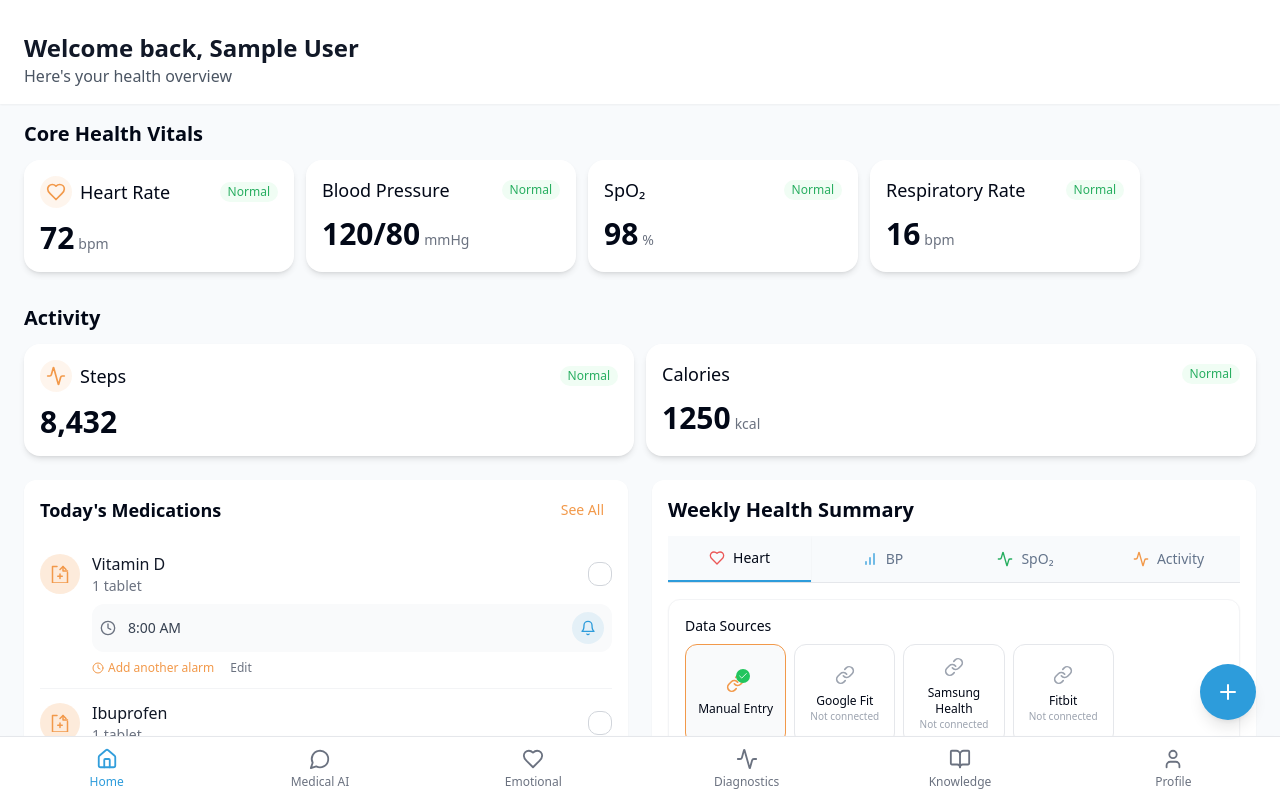
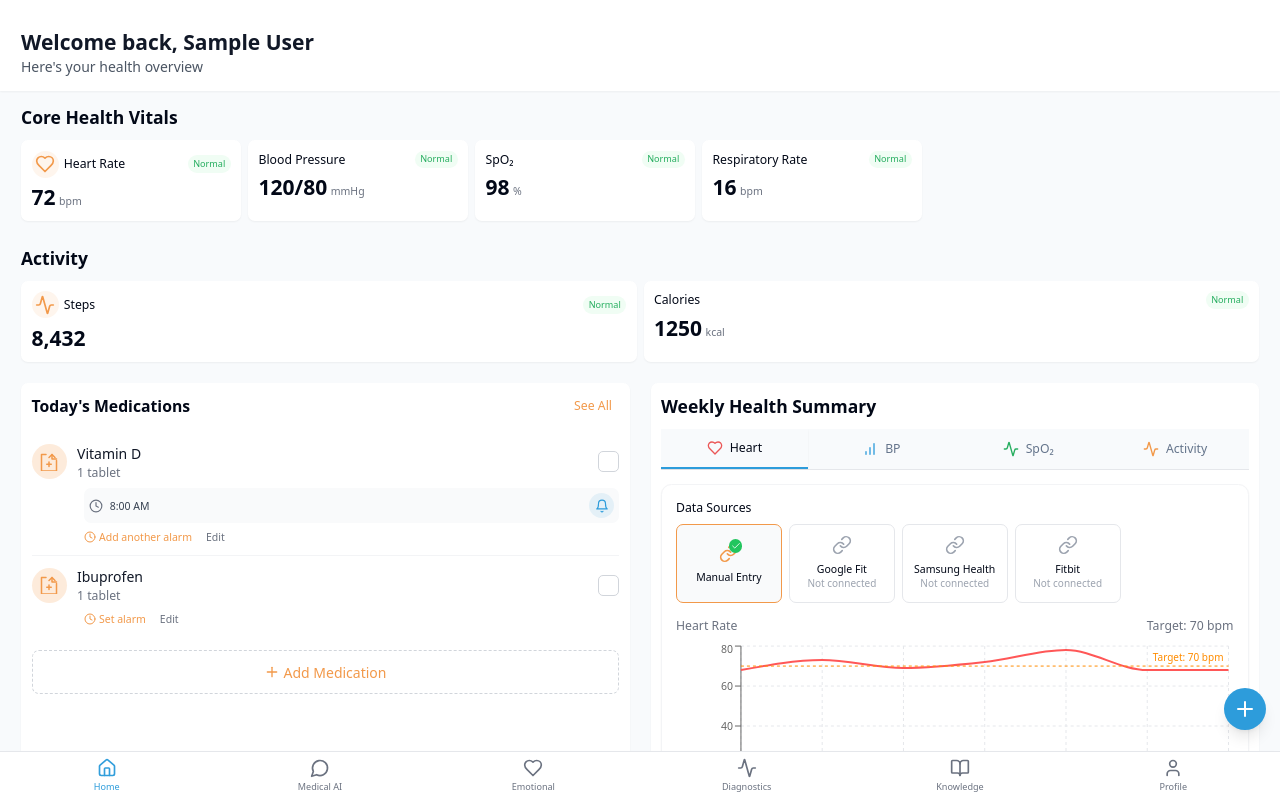
Before and after one commit to Taj543/empathic-health-nexus, a React (Vite) app: page / in a window 1280 px wide. Built offline with nearby package versions, Linux system fonts and the light colour scheme; sample sign-in values are in the browser's storage.

Commit message:
Fix: Improve UI layout and sizing

```diff
--- a/src/components/health/ActionButton.tsx
+++ b/src/components/health/ActionButton.tsx
@@ -18,12 +18,12 @@ export function ActionButton({
     <button
       onClick={onClick}
       className={cn(
-        "flex flex-col items-center justify-center p-4 rounded-2xl border bg-card shadow-sm hover:shadow-md transition-all android-ripple material-touch",
+        "flex flex-col items-center justify-center p-3 rounded-xl border bg-card shadow-sm hover:shadow-md transition-all android-ripple material-touch",
         className
       )}
     >
-      <div className="text-health-accent mb-2 p-2 bg-health-accent/10 rounded-full">{icon}</div>
-      <span className="text-sm font-medium">{label}</span>
+      <div className="text-health-accent mb-1 p-1.5 bg-health-accent/10 rounded-full">{icon}</div>
+      <span className="text-xs font-medium">{label}</span>
     </button>
   );
 }
--- a/src/components/health/BottomNavigation.tsx
+++ b/src/components/health/BottomNavigation.tsx
@@ -7,32 +7,32 @@ export function BottomNavigation() {
   const location = useLocation();
 
   const navItems = [
-    { icon: <Home size={22} />, label: "Home", path: "/" },
-    { icon: <MessageCircle size={22} />, label: "Medical AI", path: "/medical-ai" },
-    { icon: <Heart size={22} />, label: "Emotional", path: "/emotional" },
-    { icon: <Activity size={22} />, label: "Diagnostics", path: "/diagnostics" },
-    { icon: <BookOpen size={22} />, label: "Knowledge", path: "/knowledge" },
-    { icon: <User size={22} />, label: "Profile", path: "/profile" },
+    { icon: <Home size={20} />, label: "Home", path: "/" },
+    { icon: <MessageCircle size={20} />, label: "Medical AI", path: "/medical-ai" },
+    { icon: <Heart size={20} />, label: "Emotional", path: "/emotional" },
+    { icon: <Activity size={20} />, label: "Diagnostics", path: "/diagnostics" },
+    { icon: <BookOpen size={20} />, label: "Knowledge", path: "/knowledge" },
+    { icon: <User size={20} />, label: "Profile", path: "/profile" },
   ];
 
   return (
-    <div className="fixed bottom-0 left-0 right-0 flex justify-around items-center h-16 bg-white border-t border-gray-200 dark:bg-gray-900 dark:border-gray-800 elevation-3 z-20">
+    <div className="fixed bottom-0 left-0 right-0 flex justify-around items-center h-14 bg-white border-t border-gray-200 dark:bg-gray-900 dark:border-gray-800 elevation-3 z-20">
       {navItems.map((item) => (
         <Link
           key={item.path}
           to={item.path}
           className={cn(
-            "flex flex-col items-center justify-center py-1 px-2 w-full h-full android-ripple transition-colors",
+            "flex flex-col items-center justify-center py-1 px-1 w-full h-full android-ripple transition-colors",
             location.pathname === item.path
               ? "text-health-primary"
               : "text-gray-500"
           )}
         >
           <div className={cn(
-            "mb-1",
+            "mb-0.5",
             location.pathname === item.path && "animate-pulse-slow"
           )}>{item.icon}</div>
-          <span className="text-xs font-medium">{item.label}</span>
+          <span className="text-2xs font-medium">{item.label}</span>
         </Link>
       ))}
     </div>
--- a/src/components/health/HealthMetricCard.tsx
+++ b/src/components/health/HealthMetricCard.tsx
@@ -25,13 +25,13 @@ export function HealthMetricCard({
   };
 
   return (
-    <div className={cn("android-card flex flex-col elevation-2", className)}>
-      <div className="flex justify-between items-center mb-2">
-        <div className="flex items-center gap-2">
-          {icon && <div className="text-health-accent bg-health-accent/10 p-1.5 rounded-full">{icon}</div>}
-          <h3 className="android-text-title">{title}</h3>
+    <div className={cn("android-card flex flex-col elevation-1 py-3 px-3", className)}>
+      <div className="flex justify-between items-center mb-1">
+        <div className="flex items-center gap-1.5">
+          {icon && <div className="text-health-accent bg-health-accent/10 p-1 rounded-full">{icon}</div>}
+          <h3 className="text-sm font-medium">{title}</h3>
         </div>
-        <span className={cn(statusClass[status], "text-xs px-2 py-0.5 rounded-full", {
+        <span className={cn(statusClass[status], "text-2xs px-1.5 py-0.5 rounded-full", {
           "bg-green-50": status === "normal",
           "bg-yellow-50": status === "warning",
           "bg-red-50": status === "alert"
@@ -39,9 +39,9 @@ export function HealthMetricCard({
           {status === "normal" ? "Normal" : status === "warning" ? "Warning" : "Alert"}
         </span>
       </div>
-      <div className="flex items-baseline mt-1">
-        <span className="text-3xl font-bold">{value}</span>
-        {unit && <span className="ml-1 text-sm text-gray-500">{unit}</span>}
+      <div className="flex items-baseline mt-0.5">
+        <span className="text-2xl font-bold">{value}</span>
+        {unit && <span className="ml-1 text-xs text-gray-500">{unit}</span>}
       </div>
     </div>
   );
--- a/src/components/health/HealthMetricGrid.tsx
+++ b/src/components/health/HealthMetricGrid.tsx
@@ -11,13 +11,13 @@ interface HealthMetricGridProps {
 
 export function HealthMetricGrid({ children, className, scrollable = false }: HealthMetricGridProps) {
   return scrollable ? (
-    <div className={cn("w-full overflow-x-auto android-scroll scrollbar-none pb-2 -mx-2 px-2", className)}>
-      <div className="grid grid-flow-col auto-cols-[250px] md:auto-cols-[270px] gap-3 w-max">
+    <div className={cn("w-full overflow-x-auto android-scroll scrollbar-none pb-1 -mx-2 px-2", className)}>
+      <div className="grid grid-flow-col auto-cols-[180px] md:auto-cols-[220px] gap-2 w-max">
         {children}
       </div>
     </div>
   ) : (
-    <div className={cn("grid grid-cols-2 gap-3", className)}>
+    <div className={cn("grid grid-cols-2 gap-2", className)}>
       {children}
     </div>
   );
--- a/src/components/health/MedicationAlarm.tsx
+++ b/src/components/health/MedicationAlarm.tsx
@@ -18,19 +18,19 @@ export function MedicationAlarm({ time, active, onToggle, className }: Medicatio
   alarmDate.setMinutes(minutes);
 
   return (
-    <div className={cn("flex items-center gap-3 text-sm bg-gray-50 dark:bg-gray-800 p-2 rounded-lg", className)}>
-      <Clock size={16} className="text-gray-500" />
+    <div className={cn("flex items-center gap-2 text-xs bg-gray-50 dark:bg-gray-800 p-1.5 rounded-lg", className)}>
+      <Clock size={14} className="text-gray-500" />
       <span className="text-gray-700 dark:text-gray-200 font-medium">{format(alarmDate, "h:mm a")}</span>
       <button
         onClick={onToggle}
         className={cn(
-          "ml-auto p-2 rounded-full android-ripple",
+          "ml-auto p-1.5 rounded-full android-ripple",
           active
             ? "text-health-primary bg-health-primary/10 hover:bg-health-primary/20"
             : "text-gray-400 hover:bg-gray-100 dark:hover:bg-gray-700"
         )}
       >
-        {active ? <Bell size={16} /> : <BellOff size={16} />}
+        {active ? <Bell size={14} /> : <BellOff size={14} />}
       </button>
     </div>
   );
--- a/src/components/health/NotificationPermissionDialog.tsx
+++ b/src/components/health/NotificationPermissionDialog.tsx
@@ -33,24 +33,24 @@ export function NotificationPermissionDialog({
 
   return (
     <Dialog open={open} onOpenChange={onOpenChange}>
-      <DialogContent className="sm:max-w-[425px] rounded-2xl border-none shadow-lg">
+      <DialogContent className="sm:max-w-[380px] rounded-xl border-none shadow-lg max-h-[90vh] p-4">
         <DialogHeader>
-          <div className="mx-auto bg-primary/10 p-4 rounded-full w-20 h-20 flex items-center justify-center mb-6">
-            <Bell size={32} className="text-primary" />
+          <div className="mx-auto bg-primary/10 p-3 rounded-full w-16 h-16 flex items-center justify-center mb-4">
+            <Bell size={28} className="text-primary" />
           </div>
-          <DialogTitle className="text-center text-xl font-medium mb-2">Enable Notifications</DialogTitle>
-          <DialogDescription className="text-center text-base">
+          <DialogTitle className="text-center text-lg font-medium mb-1">Enable Notifications</DialogTitle>
+          <DialogDescription className="text-center text-sm">
             {supported
               ? "Allow medication reminders to help you stay on track with your health regimen."
               : "Your browser doesn't support notifications. Updates will only be visible within the app."}
           </DialogDescription>
         </DialogHeader>
-        <DialogFooter className="sm:justify-center gap-3 mt-6">
+        <DialogFooter className="sm:justify-center gap-2 mt-4">
           <Button
             type="button"
             variant="outline"
             onClick={handleSkip}
-            className="h-12 text-base font-medium rounded-xl"
+            className="h-10 text-sm font-medium rounded-lg"
           >
             Not Now
           </Button>
@@ -58,7 +58,7 @@ export function NotificationPermissionDialog({
             type="button"
             onClick={handleEnableNotifications}
             disabled={!supported || permission === "granted"}
-            className="h-12 text-base font-medium rounded-xl"
+            className="h-10 text-sm font-medium rounded-lg"
           >
             {permission === "granted" ? "Notifications Enabled" : "Enable Notifications"}
           </Button>
--- a/src/components/ui/button.tsx
+++ b/src/components/ui/button.tsx
@@ -6,7 +6,7 @@ import { cva, type VariantProps } from "class-variance-authority"
 import { cn } from "@/lib/utils"
 
 const buttonVariants = cva(
-  "inline-flex items-center justify-center gap-2 whitespace-nowrap rounded-md text-sm font-medium ring-offset-background transition-colors focus-visible:outline-none focus-visible:ring-2 focus-visible:ring-ring focus-visible:ring-offset-2 disabled:pointer-events-none disabled:opacity-50 [&_svg]:pointer-events-none [&_svg]:size-4 [&_svg]:shrink-0 android-ripple material-touch",
+  "inline-flex items-center justify-center gap-2 whitespace-nowrap rounded-md text-xs font-medium ring-offset-background transition-colors focus-visible:outline-none focus-visible:ring-2 focus-visible:ring-ring focus-visible:ring-offset-2 disabled:pointer-events-none disabled:opacity-50 [&_svg]:pointer-events-none [&_svg]:size-4 [&_svg]:shrink-0 android-ripple material-touch",
   {
     variants: {
       variant: {
@@ -21,10 +21,10 @@ const buttonVariants = cva(
         link: "text-primary underline-offset-4 hover:underline",
       },
       size: {
-        default: "h-10 px-4 py-2",
-        sm: "h-9 rounded-md px-3",
-        lg: "h-12 rounded-xl px-8",
-        icon: "h-10 w-10",
+        default: "h-9 px-3 py-1.5",
+        sm: "h-8 rounded-md px-2.5",
+        lg: "h-10 rounded-lg px-6",
+        icon: "h-8 w-8",
       },
     },
     defaultVariants: {
--- a/src/index.css
+++ b/src/index.css
@@ -33,7 +33,7 @@
     --input: 214.3 31.8% 91.4%;
     --ring: 201 77% 52%;
 
-    --radius: 0.75rem;
+    --radius: 0.5rem;
   }
 
   .dark {
@@ -75,6 +75,7 @@
   html {
     @apply overflow-hidden h-full;
     -webkit-tap-highlight-color: transparent;
+    font-size: 14px; /* Smaller base font size for Android-like UI */
   }
 
   body {
@@ -88,7 +89,7 @@
 
   /* Health specific styles */
   .health-card {
-    @apply rounded-xl border bg-card p-4 shadow-sm transition-all hover:shadow-md;
+    @apply rounded-lg border bg-card p-3 shadow-sm transition-all hover:shadow-md;
   }
 
   .status-normal {
@@ -136,12 +137,12 @@
 
   /* Material design inspired card */
   .material-card {
-    @apply rounded-xl bg-white dark:bg-gray-800 shadow-sm border-none p-4;
+    @apply rounded-lg bg-white dark:bg-gray-800 shadow-sm border-none p-3;
   }
 
   /* Material FAB button */
   .fab {
-    @apply fixed bottom-20 right-6 w-14 h-14 rounded-full bg-health-primary text-white flex items-center justify-center shadow-lg z-30 android-ripple;
+    @apply fixed bottom-20 right-4 w-12 h-12 rounded-full bg-health-primary text-white flex items-center justify-center shadow-lg z-30 android-ripple;
   }
 
   /* Android-specific scrolling */
@@ -166,20 +167,26 @@
 
   /* Android text styles */
   .android-text-title {
-    @apply text-lg font-medium;
+    @apply text-base font-medium;
   }
 
   .android-text-subtitle {
-    @apply text-base font-normal text-gray-700 dark:text-gray-300;
+    @apply text-sm font-normal text-gray-700 dark:text-gray-300;
   }
 
   .android-text-body {
-    @apply text-sm text-gray-600 dark:text-gray-400;
+    @apply text-xs text-gray-600 dark:text-gray-400;
   }
 
   /* Card with rounded corners and shadow */
   .android-card {
-    @apply rounded-2xl bg-white dark:bg-gray-800 shadow-md p-4 border-none;
+    @apply rounded-lg bg-white dark:bg-gray-800 shadow-sm p-3 border-none;
+  }
+
+  /* Add text-2xs for very small text */
+  .text-2xs {
+    font-size: 0.65rem;
+    line-height: 1rem;
   }
 }
 
```
